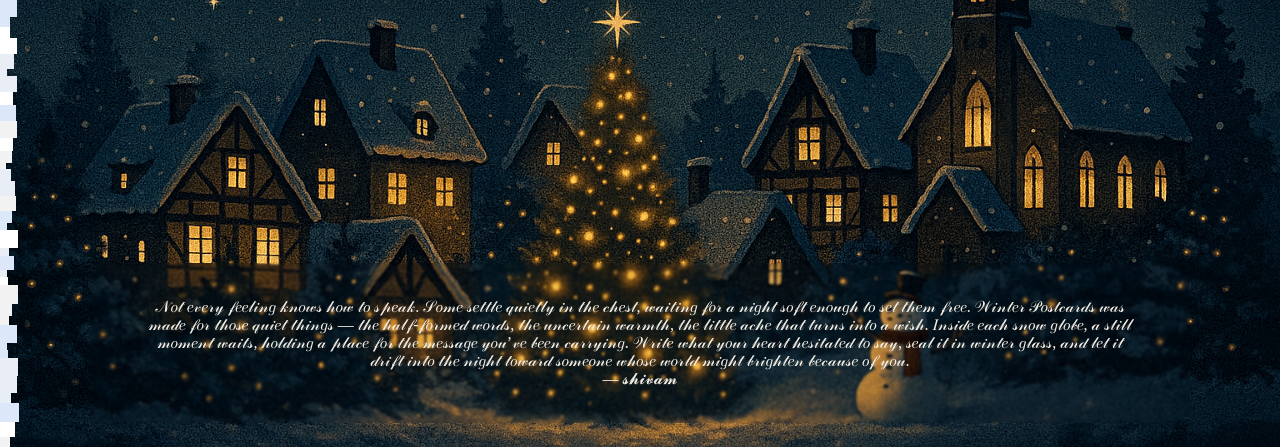
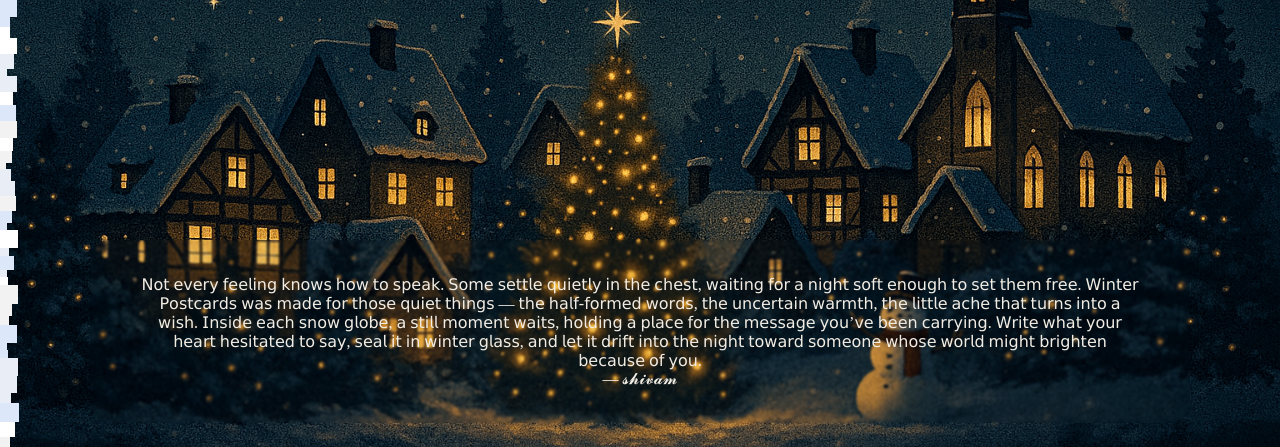
Before and after one commit to ForgeZ/Winter-Postcards, a Flask app: page / in a window 1280 px wide. Shown: the part 357-804 px from the top of the page. Run offline with Flask 3, Linux system fonts and the light colour scheme.

Commit message:
Update index.html

```diff
--- a/templates/index.html
+++ b/templates/index.html
@@ -30,10 +30,10 @@
 
 <div class="story-quote">
     <p class="quote-text">
-        𝒩𝑜𝓉 𝑒𝓋𝑒𝓇𝓎 𝒻𝑒𝑒𝓁𝒾𝓃𝑔 𝓀𝓃𝑜𝓌𝓈 𝒽𝑜𝓌 𝓉𝑜 𝓈𝓅𝑒𝒶𝓀. 𝒮𝑜𝓂𝑒 𝓈𝑒𝓉𝓉𝓁𝑒 𝓆𝓊𝒾𝑒𝓉𝓁𝓎 𝒾𝓃 𝓉𝒽𝑒 𝒸𝒽𝑒𝓈𝓉, 𝓌𝒶𝒾𝓉𝒾𝓃𝑔 𝒻𝑜𝓇 𝒶 𝓃𝒾𝑔𝒽𝓉 𝓈𝑜𝒻𝓉 𝑒𝓃𝑜𝓊𝑔𝒽 𝓉𝑜 𝓈𝑒𝓉 𝓉𝒽𝑒𝓂 𝒻𝓇𝑒𝑒.
-        𝒲𝒾𝓃𝓉𝑒𝓇 𝒫𝑜𝓈𝓉𝒸𝒶𝓇𝒹𝓈 𝓌𝒶𝓈 𝓂𝒶𝒹𝑒 𝒻𝑜𝓇 𝓉𝒽𝑜𝓈𝑒 𝓆𝓊𝒾𝑒𝓉 𝓉𝒽𝒾𝓃𝑔𝓈 — 𝓉𝒽𝑒 𝒽𝒶𝓁𝒻-𝒻𝑜𝓇𝓂𝑒𝒹 𝓌𝑜𝓇𝒹𝓈, 𝓉𝒽𝑒 𝓊𝓃𝒸𝑒𝓇𝓉𝒶𝒾𝓃 𝓌𝒶𝓇𝓂𝓉𝒽, 𝓉𝒽𝑒 𝓁𝒾𝓉𝓉𝓁𝑒 𝒶𝒸𝒽𝑒 𝓉𝒽𝒶𝓉 𝓉𝓊𝓇𝓃𝓈 𝒾𝓃𝓉𝑜 𝒶 𝓌𝒾𝓈𝒽.
-        𝐼𝓃𝓈𝒾𝒹𝑒 𝑒𝒶𝒸𝒽 𝓈𝓃𝑜𝓌 𝑔𝓁𝑜𝒷𝑒, 𝒶 𝓈𝓉𝒾𝓁𝓁 𝓂𝑜𝓂𝑒𝓃𝓉 𝓌𝒶𝒾𝓉𝓈, 𝒽𝑜𝓁𝒹𝒾𝓃𝑔 𝒶 𝓅𝓁𝒶𝒸𝑒 𝒻𝑜𝓇 𝓉𝒽𝑒 𝓂𝑒𝓈𝓈𝒶𝑔𝑒 𝓎𝑜𝓊’𝓋𝑒 𝒷𝑒𝑒𝓃 𝒸𝒶𝓇𝓇𝓎𝒾𝓃𝑔.
-        𝒲𝓇𝒾𝓉𝑒 𝓌𝒽𝒶𝓉 𝓎𝑜𝓊𝓇 𝒽𝑒𝒶𝓇𝓉 𝒽𝑒𝓈𝒾𝓉𝒶𝓉𝑒𝒹 𝓉𝑜 𝓈𝒶𝓎, 𝓈𝑒𝒶𝓁 𝒾𝓉 𝒾𝓃 𝓌𝒾𝓃𝓉𝑒𝓇 𝑔𝓁𝒶𝓈𝓈, 𝒶𝓃𝒹 𝓁𝑒𝓉 𝒾𝓉 𝒹𝓇𝒾𝒻𝓉 𝒾𝓃𝓉𝑜 𝓉𝒽𝑒 𝓃𝒾𝑔𝒽𝓉 𝓉𝑜𝓌𝒶𝓇𝒹 𝓈𝑜𝓂𝑒𝑜𝓃𝑒 𝓌𝒽𝑜𝓈𝑒 𝓌𝑜𝓇𝓁𝒹 𝓂𝒾𝑔𝒽𝓉 𝒷𝓇𝒾𝑔𝒽𝓉𝑒𝓃 𝒷𝑒𝒸𝒶𝓊𝓈𝑒 𝑜𝒻 𝓎𝑜𝓊.
+       𝖭𝗈𝗍 𝖾𝗏𝖾𝗋𝗒 𝖿𝖾𝖾𝗅𝗂𝗇𝗀 𝗄𝗇𝗈𝗐𝗌 𝗁𝗈𝗐 𝗍𝗈 𝗌𝗉𝖾𝖺𝗄. 𝖲𝗈𝗆𝖾 𝗌𝖾𝗍𝗍𝗅𝖾 𝗊𝗎𝗂𝖾𝗍𝗅𝗒 𝗂𝗇 𝗍𝗁𝖾 𝖼𝗁𝖾𝗌𝗍, 𝗐𝖺𝗂𝗍𝗂𝗇𝗀 𝖿𝗈𝗋 𝖺 𝗇𝗂𝗀𝗁𝗍 𝗌𝗈𝖿𝗍 𝖾𝗇𝗈𝗎𝗀𝗁 𝗍𝗈 𝗌𝖾𝗍 𝗍𝗁𝖾𝗆 𝖿𝗋𝖾𝖾.
+        𝖶𝗂𝗇𝗍𝖾𝗋 𝖯𝗈𝗌𝗍𝖼𝖺𝗋𝖽𝗌 𝗐𝖺𝗌 𝗆𝖺𝖽𝖾 𝖿𝗈𝗋 𝗍𝗁𝗈𝗌𝖾 𝗊𝗎𝗂𝖾𝗍 𝗍𝗁𝗂𝗇𝗀𝗌 — 𝗍𝗁𝖾 𝗁𝖺𝗅𝖿-𝖿𝗈𝗋𝗆𝖾𝖽 𝗐𝗈𝗋𝖽𝗌, 𝗍𝗁𝖾 𝗎𝗇𝖼𝖾𝗋𝗍𝖺𝗂𝗇 𝗐𝖺𝗋𝗆𝗍𝗁, 𝗍𝗁𝖾 𝗅𝗂𝗍𝗍𝗅𝖾 𝖺𝖼𝗁𝖾 𝗍𝗁𝖺𝗍 𝗍𝗎𝗋𝗇𝗌 𝗂𝗇𝗍𝗈 𝖺 𝗐𝗂𝗌𝗁.
+        𝖨𝗇𝗌𝗂𝖽𝖾 𝖾𝖺𝖼𝗁 𝗌𝗇𝗈𝗐 𝗀𝗅𝗈𝖻𝖾, 𝖺 𝗌𝗍𝗂𝗅𝗅 𝗆𝗈𝗆𝖾𝗇𝗍 𝗐𝖺𝗂𝗍𝗌, 𝗁𝗈𝗅𝖽𝗂𝗇𝗀 𝖺 𝗉𝗅𝖺𝖼𝖾 𝖿𝗈𝗋 𝗍𝗁𝖾 𝗆𝖾𝗌𝗌𝖺𝗀𝖾 𝗒𝗈𝗎’𝗏𝖾 𝖻𝖾𝖾𝗇 𝖼𝖺𝗋𝗋𝗒𝗂𝗇𝗀.  𝖶𝗋𝗂𝗍𝖾 𝗐𝗁𝖺𝗍 𝗒𝗈𝗎𝗋 𝗁𝖾𝖺𝗋𝗍 𝗁𝖾𝗌𝗂𝗍𝖺𝗍𝖾𝖽 𝗍𝗈 𝗌𝖺𝗒,
+        𝗌𝖾𝖺𝗅 𝗂𝗍 𝗂𝗇 𝗐𝗂𝗇𝗍𝖾𝗋 𝗀𝗅𝖺𝗌𝗌, 𝖺𝗇𝖽 𝗅𝖾𝗍 𝗂𝗍 𝖽𝗋𝗂𝖿𝗍 𝗂𝗇𝗍𝗈 𝗍𝗁𝖾 𝗇𝗂𝗀𝗁𝗍 𝗍𝗈𝗐𝖺𝗋𝖽 𝗌𝗈𝗆𝖾𝗈𝗇𝖾 𝗐𝗁𝗈𝗌𝖾 𝗐𝗈𝗋𝗅𝖽 𝗆𝗂𝗀𝗁𝗍 𝖻𝗋𝗂𝗀𝗁𝗍𝖾𝗇 𝖻𝖾𝖼𝖺𝗎𝗌𝖾 𝗈𝖿 𝗒𝗈𝗎.
     </p>
     <p class="quote-author">— 𝓼𝓱𝓲𝓿𝓪𝓶</p>
 </div>
```
